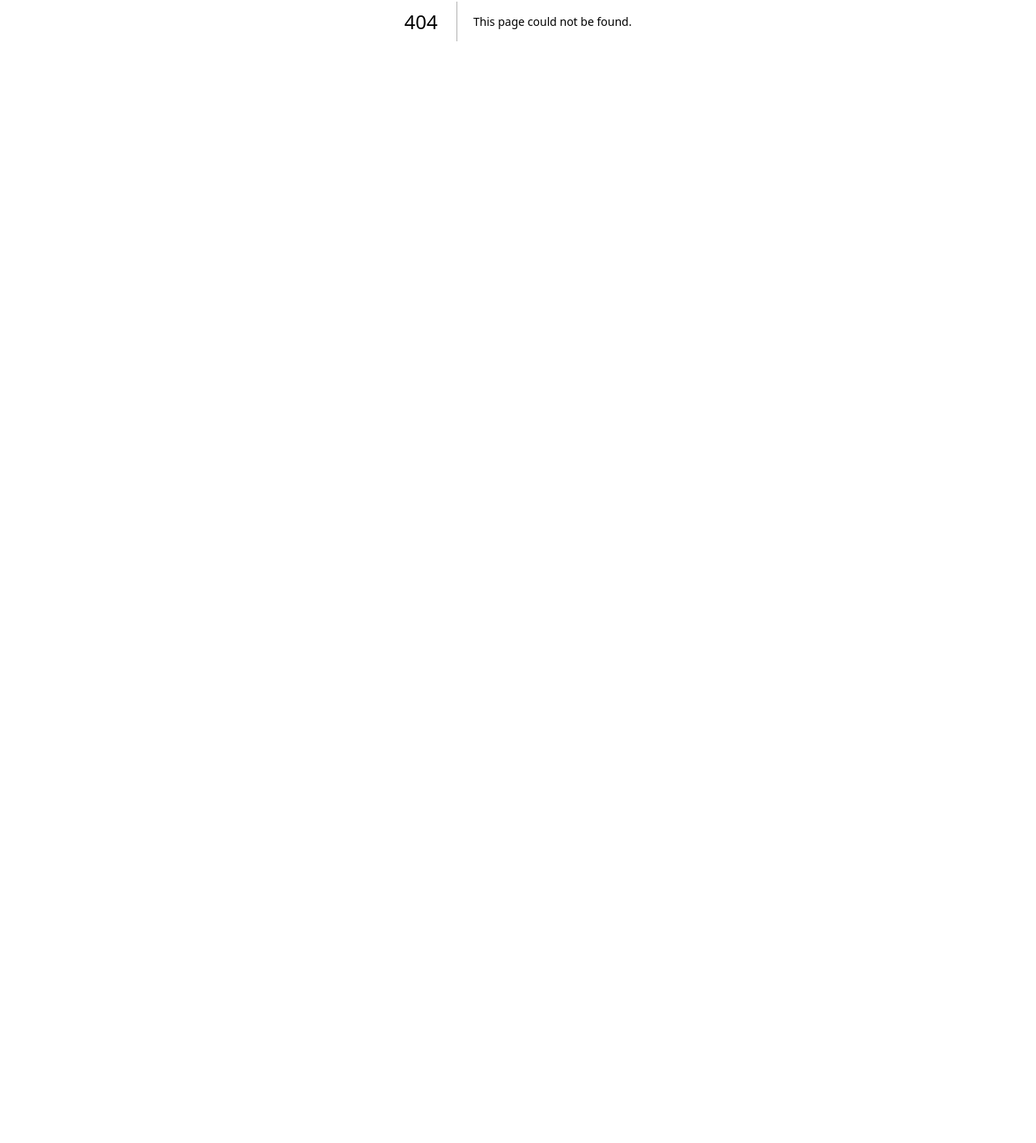
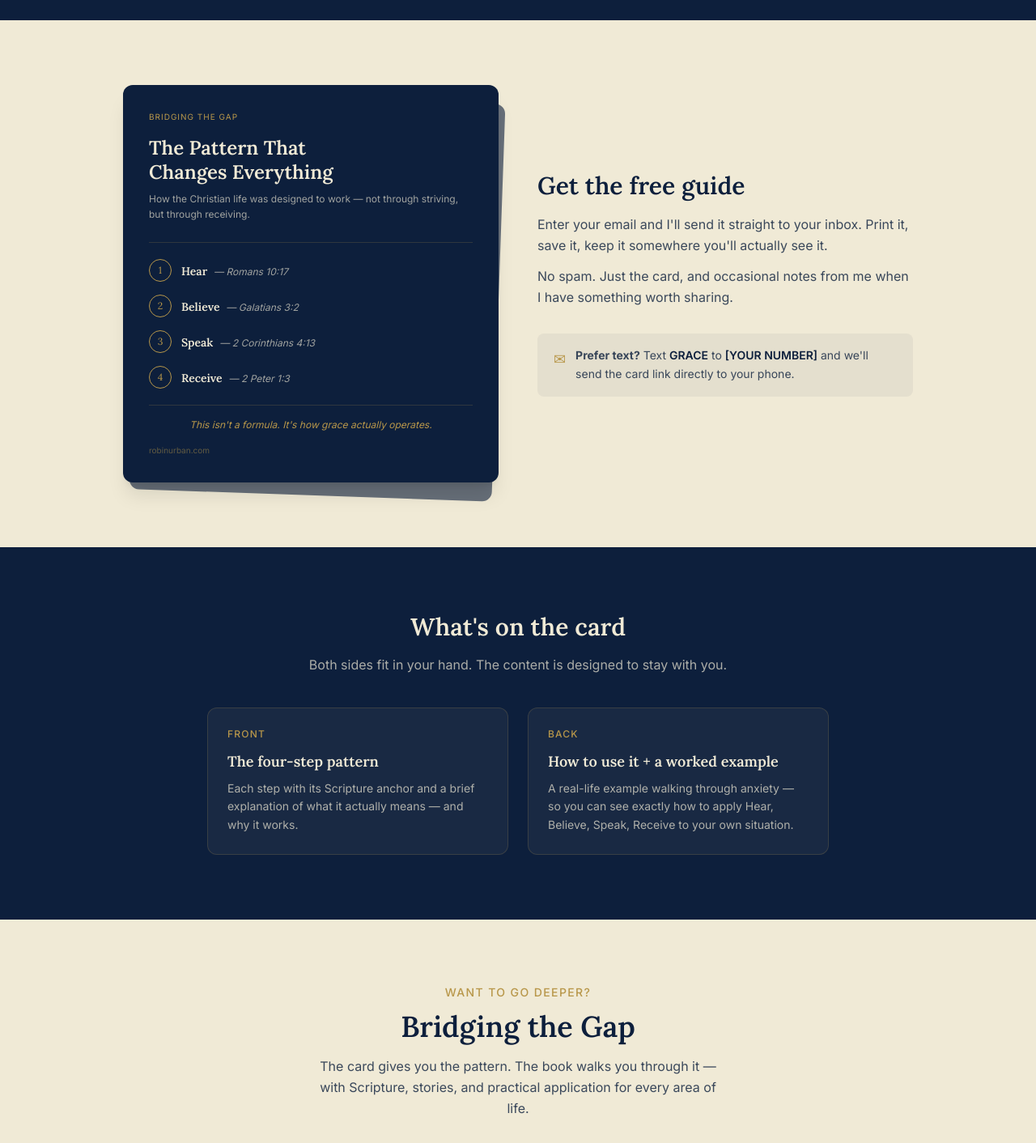
Before and after one commit to aurban-15/robinurban-com, a Next.js app: page /free in a window 1280 px wide. Before the commit this address had no page. Shown: the part 439-1851 px from the top of the page at 81% size. Before the commit the page ends 865 px from the top, so only its background shows below. Built offline with nearby package versions, Linux system fonts and the light colour scheme.

Commit message:
Fix Kit form: use open/close form tag and move CSS to globals
Co-Authored-By: Claude Opus 4.6 <noreply@anthropic.com>

```diff
--- /dev/null
+++ b/app/free/page.tsx
@@ -0,0 +1,195 @@
+import type { Metadata } from "next";
+import Script from "next/script";
+import SiteFooter from "../components/site-footer";
+
+export const metadata: Metadata = {
+  title: "Free Pattern Card — Robin Urban",
+  description:
+    "Download the free Pattern Card: Hear, Believe, Speak, Receive. The four-step pattern at the heart of Bridging the Gap.",
+};
+
+const steps = [
+  { num: 1, label: "Hear", ref: "Romans 10:17" },
+  { num: 2, label: "Believe", ref: "Galatians 3:2" },
+  { num: 3, label: "Speak", ref: "2 Corinthians 4:13" },
+  { num: 4, label: "Receive", ref: "2 Peter 1:3" },
+];
+
+export default function FreeResourcePage() {
+  return (
+    <>
+      <main className="flex-1">
+        {/* Hero */}
+        <section className="bg-navy py-16 sm:py-20 px-6 text-center">
+          <p className="text-gold font-medium tracking-widest uppercase text-xs sm:text-sm mb-4">
+            Free Resource
+          </p>
+          <h1 className="font-serif text-4xl sm:text-5xl font-semibold leading-tight text-cream max-w-2xl mx-auto mb-6">
+            Get &ldquo;The Pattern That Changes Everything&rdquo; — free
+          </h1>
+          <p className="text-cream/70 text-lg max-w-xl mx-auto leading-relaxed">
+            A free reference card that walks you through the four-step
+            pattern at the heart of{" "}
+            <em>Bridging the Gap</em> — Hear, Believe, Speak, Receive.
+          </p>
+        </section>
+
+        {/* Card Preview + Form */}
+        <section className="max-w-5xl mx-auto px-6 py-16 sm:py-20 grid grid-cols-1 md:grid-cols-2 gap-12 items-center">
+          {/* Left — Card Preview */}
+          <div className="relative">
+            {/* Shadow card behind */}
+            <div className="absolute top-4 left-4 right-0 bg-navy/60 rounded-xl h-full rotate-2" />
+            {/* Main card */}
+            <div className="relative bg-navy rounded-xl p-8 shadow-xl">
+              <p className="text-gold text-[10px] tracking-widest uppercase mb-4">
+                Bridging the Gap
+              </p>
+              <h2 className="text-cream font-serif text-2xl font-semibold leading-tight mb-2">
+                The Pattern That
+                <br />
+                Changes Everything
+              </h2>
+              <p className="text-cream/65 text-xs mb-6 leading-relaxed">
+                How the Christian life was designed to work — not through
+                striving, but through receiving.
+              </p>
+              <div className="border-t border-gold/20 pt-5 space-y-4">
+                {steps.map(({ num, label, ref }) => (
+                  <div key={num} className="flex items-center gap-3">
+                    <div className="w-7 h-7 min-w-[28px] rounded-full border border-gold flex items-center justify-center text-gold text-xs font-serif">
+                      {num}
+                    </div>
+                    <div>
+                      <span className="text-cream text-sm font-semibold font-serif">
+                        {label}
+                      </span>
+                      <span className="text-cream/65 text-xs ml-2 italic">
+                        — {ref}
+                      </span>
+                    </div>
+                  </div>
+                ))}
+              </div>
+              <div className="border-t border-gold/20 mt-5 pt-4">
+                <p className="text-gold text-xs italic text-center">
+                  This isn&apos;t a formula. It&apos;s how grace actually
+                  operates.
+                </p>
+              </div>
+              <div className="flex justify-between mt-4">
+                <span className="text-gold/50 text-[10px]">
+                  robinurban.com
+                </span>
+              </div>
+            </div>
+          </div>
+
+          {/* Right — Opt-in */}
+          <div>
+            <h2 className="font-serif text-3xl font-semibold leading-tight text-navy mb-4">
+              Get the free guide
+            </h2>
+            <p className="text-navy/80 text-base leading-relaxed mb-3">
+              Enter your email and I&apos;ll send it straight to your inbox.
+              Print it, save it, keep it somewhere you&apos;ll actually see
+              it.
+            </p>
+            <p className="text-navy/80 text-base leading-relaxed mb-8">
+              No spam. Just the card, and occasional notes from me when I
+              have something worth sharing.
+            </p>
+
+            {/* Kit (ConvertKit) embed */}
+            <Script
+              src="https://f.convertkit.com/ckjs/ck.5.js"
+              strategy="afterInteractive"
+            />
+            <form
+              action="https://app.kit.com/forms/9328458/subscriptions"
+              className="seva-form formkit-form"
+              method="post"
+              data-sv-form="9328458"
+              data-uid="8dd3c60131"
+              data-format="inline"
+              data-version="5"
+            ></form>
+
+            {/* SMS callout */}
+            <div className="mt-6 bg-navy/5 rounded-lg px-5 py-4 flex items-start gap-3">
+              <span className="text-gold text-lg mt-0.5" aria-hidden="true">
+                &#x2709;
+              </span>
+              <p className="text-sm text-navy/80 leading-relaxed">
+                <strong>Prefer text?</strong> Text{" "}
+                <span className="font-semibold text-navy">GRACE</span> to{" "}
+                <span className="font-semibold text-navy">[YOUR NUMBER]</span>{" "}
+                and we&apos;ll send the card link directly to your phone.
+              </p>
+            </div>
+          </div>
+        </section>
+
+        {/* What's on the card */}
+        <section className="bg-navy py-16 sm:py-20 px-6 text-center">
+          <h2 className="text-cream font-serif text-2xl sm:text-3xl font-semibold mb-4">
+            What&apos;s on the card
+          </h2>
+          <p className="text-cream/70 max-w-xl mx-auto mb-10 leading-relaxed">
+            Both sides fit in your hand. The content is designed to stay
+            with you.
+          </p>
+          <div className="max-w-3xl mx-auto grid grid-cols-1 md:grid-cols-2 gap-6 text-left">
+            <div className="bg-cream/5 rounded-xl p-6 border border-gold/20">
+              <p className="text-gold font-medium tracking-widest uppercase text-xs mb-3">
+                Front
+              </p>
+              <h3 className="text-cream font-serif text-lg font-semibold mb-2">
+                The four-step pattern
+              </h3>
+              <p className="text-cream/70 text-sm leading-relaxed">
+                Each step with its Scripture anchor and a brief explanation
+                of what it actually means — and why it works.
+              </p>
+            </div>
+            <div className="bg-cream/5 rounded-xl p-6 border border-gold/20">
+              <p className="text-gold font-medium tracking-widest uppercase text-xs mb-3">
+                Back
+              </p>
+              <h3 className="text-cream font-serif text-lg font-semibold mb-2">
+                How to use it + a worked example
+              </h3>
+              <p className="text-cream/70 text-sm leading-relaxed">
+                A real-life example walking through anxiety — so you can see
+                exactly how to apply Hear, Believe, Speak, Receive to your
+                own situation.
+              </p>
+            </div>
+          </div>
+        </section>
+
+        {/* Book CTA */}
+        <section className="py-16 sm:py-20 px-6 text-center">
+          <p className="text-gold font-medium tracking-widest uppercase text-xs sm:text-sm mb-3">
+            Want to go deeper?
+          </p>
+          <h2 className="font-serif text-3xl sm:text-4xl font-semibold text-navy mb-4">
+            Bridging the Gap
+          </h2>
+          <p className="text-navy/80 max-w-lg mx-auto leading-relaxed mb-8">
+            The card gives you the pattern. The book walks you through it —
+            with Scripture, stories, and practical application for every
+            area of life.
+          </p>
+          <a
+            href="/book"
+            className="inline-flex items-center justify-center rounded-full bg-navy px-8 py-4 text-base font-medium text-cream hover:bg-gold hover:text-navy transition-colors"
+          >
+            Learn about the book →
+          </a>
+        </section>
+      </main>
+      <SiteFooter />
+    </>
+  );
+}
--- a/app/globals.css
+++ b/app/globals.css
@@ -12,3 +12,19 @@
 body {
   font-family: var(--font-sans);
 }
+
+/* Kit (ConvertKit) form overrides */
+.formkit-form[data-uid="8dd3c60131"] .formkit-background {
+  display: none;
+}
+.formkit-form[data-uid="8dd3c60131"] {
+  box-shadow: none !important;
+  background-color: transparent !important;
+}
+.formkit-form[data-uid="8dd3c60131"] .formkit-submit {
+  background-color: #b8974a !important;
+}
+.formkit-form[data-uid="8dd3c60131"] .formkit-column {
+  background-color: white;
+  border-radius: 12px;
+}
```
